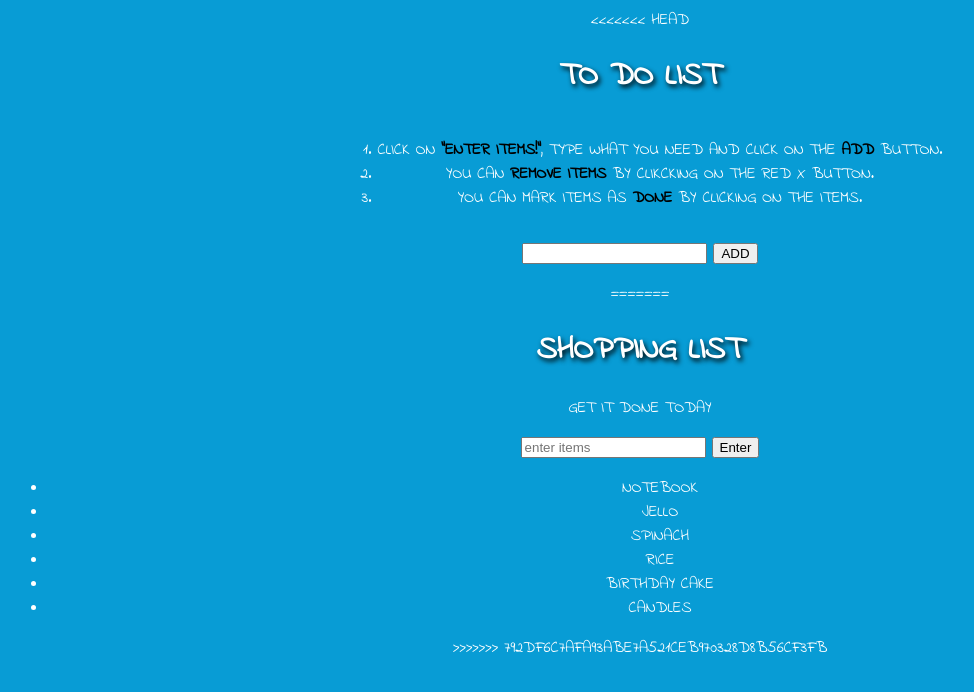
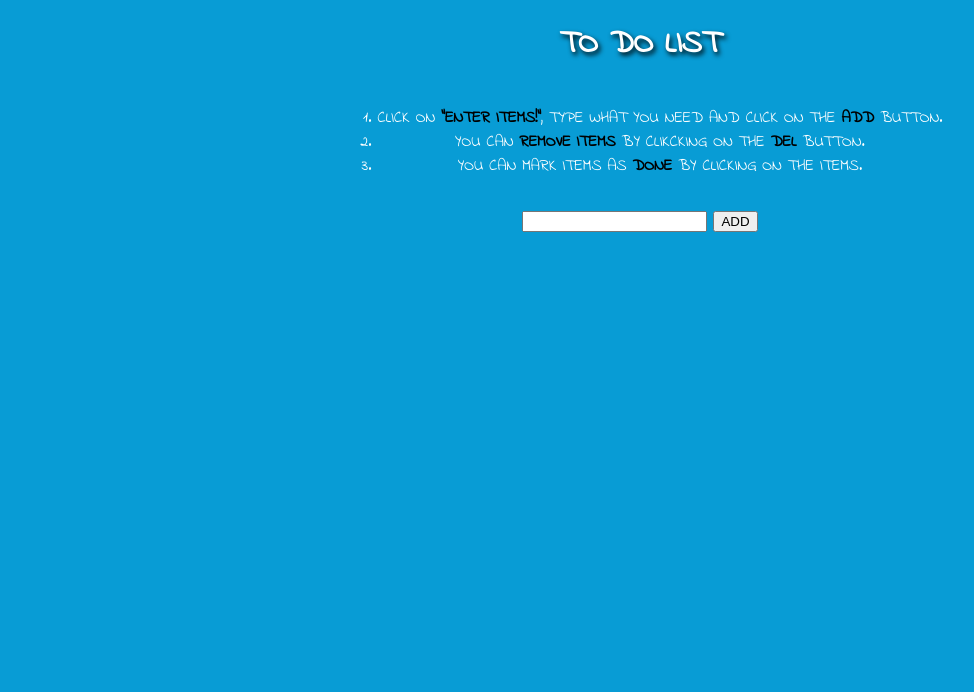
Before and after one commit to tothbinya/shopping, a plain HTML site: page index.html in a window 1280 px wide. Shown: the whole page, without its empty margins (0-974 px from the left). Drawn offline with Linux system fonts and the light colour scheme.

Commit message:
up load
jo

```diff
--- a/index.html
+++ b/index.html
@@ -1,7 +1,6 @@
 <!DOCTYPE html>
 <html>
 <head>
-<<<<<<< HEAD
 	<title>ToDoToDoToDo</title>
 	<link rel="stylesheet" type="text/css" href="style.css">
 	<link href="https://fonts.googleapis.com/css?family=Indie+Flower" rel="stylesheet">
@@ -10,7 +9,7 @@
  	<h1>To Do list</h1>
  	<ol>
  		<li>Click on <strong>"Enter items!"</strong>, type what you need and click on the <strong>Add </strong>button.</li>
-		<li>You can <strong>remove items</strong> by clikcking on the Red X button.</li>
+		<li>You can <strong>remove items</strong> by clikcking on the <strong>Del</strong> button.</li>
 		<li>You can mark items as <strong>done</strong> by clicking on the items.</li>
  	</ol>
 	</br>
@@ -24,25 +23,3 @@
  	<script type="text/javascript" src="script.js"></script>
 </body>
 </html>
-=======
-	<title>Javascript</title>
-	<link rel="stylesheet" type="text/css" href="style.css">
-</head>
-<body>
- 	<h1>Shopping List</h1>
-	<p id="first">Get it done today</p>
-	<input id = "userinput" type="text" placeholder="enter items">
-	<button id= "enter" >Enter</button>
-	<ul id="list">
-		<li class="bold red" random="23">Notebook</li>
-		<li>Jello</li>
-		<li>Spinach</li>
-		<li>Rice</li>
-		<li>Birthday Cake</li>
-		<li>Candles</li>
-	</ul>
-
-	<script type="text/javascript" src="script2.js"></script>
-</body>
-</html>
->>>>>>> 792df6c7afa93abe7a521ceb970328d8b56cf3fb
```
